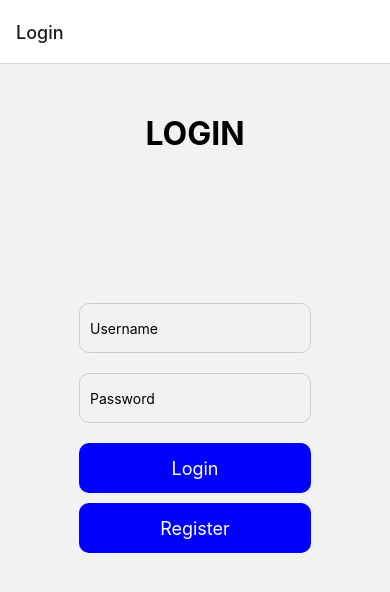
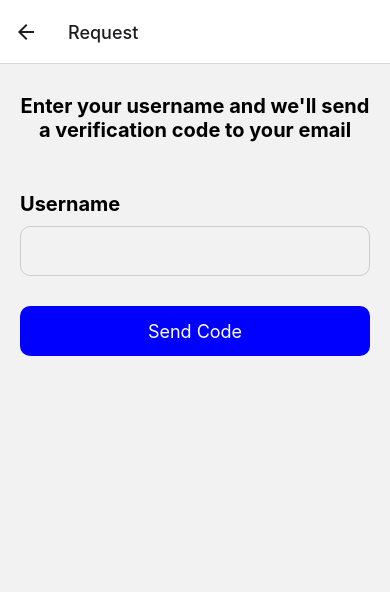
Before and after one commit to maxi-p/marketplace, a React Native app in the folder mobile_frontend/: screen /Request in a window 390 px wide. Shown: the top 592 px of the page. Built offline with nearby package versions, Linux system fonts and the light colour scheme.

Commit message:
Updated User Page Styling. Created UsernamePage for paswordRequest. created PasswordResetPage for passwordChange. Not fully tested...waiting on API

```diff
--- a/mobile_frontend/App.js
+++ b/mobile_frontend/App.js
@@ -9,6 +9,8 @@ import HomePage from './pages/HomePage';
 import SellPage from './pages/SellPage';
 import BrowsePage from './pages/BrowsePage';
 import UserPage from './pages/UserPage';
+import UsernamePage from './pages/UsernamePage';
+import PasswordResetPage from './pages/PasswordResetPage';
 import { UserContext } from './logic/UserContext';
 import SettingsPage from './pages/SettingsPage';
 
@@ -45,6 +47,8 @@ const App = () => {
         <Stack.Screen name="Post-Login" component={PostLogin}
           options={{headerShown: false}}
         />
+        <Stack.Screen name="Reset" component={PasswordResetPage} />
+        <Stack.Screen name="Request" component={UsernamePage} />
         <Stack.Screen name="Settings" component={SettingsPage} />
       </Stack.Navigator>
     </UserContext.Provider>
--- a/mobile_frontend/Components/Login.js
+++ b/mobile_frontend/Components/Login.js
@@ -1,6 +1,5 @@
 import React, { useContext, useState } from 'react';
 import { View, TextInput, TouchableOpacity, Text, StyleSheet, Alert } from 'react-native';
-import HomePage from '../pages/HomePage';
 import {UserContext} from '../logic/UserContext';
 
 
@@ -43,9 +42,9 @@ const Login = (props) => {
         });
         props.navigation?.navigate('Post-Login');
         // Navigate to Home screen
-        setUsername(''); // Clear username
-        setPassword(''); // Clear password
-        setMessage(''); // Clear error message
+        setUsername('');
+        setPassword('');
+        setMessage('');
       }
     } catch (error) {
       console.error(error);
@@ -58,6 +57,10 @@ const Login = (props) => {
     console.log('Redirecting to register screen');
     props.navigation.navigate('Register');
   };
+
+  const resetPassword = () => {
+    props.navigation.navigate('Request');
+  }
 
   const handleLogout = () => {
     setUsername(''); // Clear username
@@ -89,6 +92,9 @@ const Login = (props) => {
         <Text style={styles.buttonText}>Register</Text>
       </TouchableOpacity>
       <Text style={styles.message}>{message}</Text>
+      <TouchableOpacity onPress={resetPassword}>
+      <Text style={styles.forgotPassword}>Forgot Password?</Text>
+      </TouchableOpacity>
     </View>
   );
 };
@@ -117,6 +123,12 @@ const styles = StyleSheet.create({
     paddingLeft: 10,
     paddingRight: 60,
   },
+  forgotPassword: {
+    color: 'blue',
+    fontSize: 18,
+    marginBottom: 20,
+    marginHorizontal: 75,
+  },
   button: {
     width: '80%',
     height: 50,
--- /dev/null
+++ b/mobile_frontend/pages/PasswordResetPage.js
@@ -0,0 +1,133 @@
+import React, { useState, useEffect } from 'react';
+import { Text, StyleSheet, View, TextInput, TouchableOpacity } from 'react-native';
+
+
+const PasswordResetPage = ( {route} ) => {
+
+    const [username, setUsername] = useState('');
+    const [code, setCode] = useState('');
+    const [newPassword, setNewPassword] = useState('');
+
+    useEffect(() => {
+        setUsername(route.params.username || '');
+    }, [route.params.username]);
+
+    const handlePasswordChange = async () => {
+        try {
+            // Call the passwordChange function
+            const response = await passwordChange(username, code, newPassword);
+            // Handle successful password change here if needed
+        } catch (error) {
+            // Handle errors here
+            Alert.alert('Error', error.message);
+        }
+    };
+
+    const passwordChange = async (username, verificationNumber, newPassword) => {
+        try {
+            const response = await fetch(`https://cop4331-marketplace-98e1376d9db6.herokuapp.com/api/passwordChange`, {
+                method: 'POST',
+                headers: {
+                    'Content-Type': 'application/json'
+                },
+                body: JSON.stringify({
+                    username: username,
+                    verificationNumber: verificationNumber,
+                    newPassword: newPassword
+                })
+            });
+
+            const responseData = await response.json();
+
+            if (response.status === 200) {
+                // Password changed successfully
+                console.log('Password changed successfully');
+                return responseData; // You might want to return some data here
+            } else if (response.status === 404) {
+                // User not found in the database
+                throw new Error('User is not in Database');
+            } else if (response.status === 400) {
+                // Verification number doesn't match database
+                throw new Error('Verify Num doesn\'t match Database');
+            } else {
+                // Handle other status codes as needed
+                throw new Error('Unexpected error occurred');
+            }
+        } catch (error) {
+            console.error('Error changing password:', error.message);
+            throw new Error('Failed to change password. Please try again.');
+        }
+    };
+
+
+    return (
+        <View style={styles.container}>
+            <Text style={styles.topText}>We've sent a reset code to your email Please enter the following information</Text>
+          <Text style={styles.text}>Verification Code</Text>
+            <TextInput
+            style={styles.input}
+            placeholder=""
+            value={code}
+            onChangeText={setCode}
+          />
+          <Text style={styles.text}>New Password</Text>
+            <TextInput
+            style={styles.input}
+            placeholder=""
+            value={newPassword}
+            onChangeText={setNewPassword}
+          />
+          <TouchableOpacity style={styles.button} onPress={handlePasswordChange}>
+            <Text style={styles.buttonText}>Reset Password</Text>
+          </TouchableOpacity>
+        </View>
+    )
+}
+
+const styles = StyleSheet.create({
+    container: {
+        flex: 1,
+        justifyContent: 'top',
+        alignItems: 'center',
+        padding: 20,
+      },
+      topText: {
+        fontSize: 20,
+        fontWeight: "bold",
+        color: "black",
+        marginTop: 10,
+        marginBottom: 50,
+        marginVertical: 0,
+        textAlign: 'center',
+      },
+      text: {
+        fontSize: 20,
+        marginBottom: 10,
+        fontWeight: 'bold',
+        color: 'black',
+        alignSelf: 'flex-start', // Align text to the left
+      },
+      input: {
+        width: '100%',
+        height: 50,
+        marginBottom: 20,
+        borderWidth: 1,
+        borderColor: '#ccc',
+        borderRadius: 10,
+        paddingLeft: 10,
+      },
+      button: {
+        width: '100%',
+        height: 50,
+        backgroundColor: 'blue',
+        justifyContent: 'center',
+        alignItems: 'center',
+        borderRadius: 10,
+      },
+      buttonText: {
+        color: 'white',
+        fontSize: 18,
+      },
+});
+
+export default PasswordResetPage;
--- a/mobile_frontend/pages/SettingsPage.js
+++ b/mobile_frontend/pages/SettingsPage.js
@@ -1,6 +1,5 @@
 import React, { useContext, useState, useEffect } from 'react';
 import { View, TextInput, TouchableOpacity, Text, StyleSheet, Alert, ScrollView, KeyboardAvoidingView } from 'react-native';
-import { useForm, Controller } from "react-hook-form";
 import { UserContext } from '../logic/UserContext';
 import R_Validation_Data from "../logic/RegisterValidation";
 
@@ -97,7 +96,6 @@ const SettingsPage = () => {
           return;
         }
       }
-    //}
 
     if (!validateUsername(newUsername)) {
       setUsernameError("Username must be 4-18 characters (Alphanumeric, -, _) and start with a character");
--- a/mobile_frontend/pages/UserPage.js
+++ b/mobile_frontend/pages/UserPage.js
@@ -49,23 +49,23 @@ const UserPage = () => {
       <Text style={styles.title}>{curUsername}'s Information</Text>
       <View style={styles.userInfo}>
         <Text style={styles.label}>Username</Text>
-        <Text>{curUsername}</Text>
+        <Text style={styles.info}>{curUsername}</Text>
       </View>
       <View style={styles.userInfo}>
         <Text style={styles.label}>Name</Text>
-        <Text>{curFirstName + " " + curLastName}</Text>
+        <Text style={styles.info}>{curFirstName + " " + curLastName}</Text>
       </View>
       <View style={styles.userInfo}>
         <Text style={styles.label}>Email</Text>
-        <Text>{curEmail}</Text>
+        <Text style={styles.info}>{curEmail}</Text>
       </View>
       <View style={styles.userInfo}>
         <Text style={styles.label}>Phone Number</Text>
-        <Text>{curPhoneNumber}</Text>
+        <Text style={styles.info}>{curPhoneNumber}</Text>
       </View>
       <View style={styles.userInfo}>
         <Text style={styles.label}>About Me</Text>
-        <Text>{curAboutMe}</Text>
+        <Text style={styles.info}>{curAboutMe}</Text>
       </View>
     </ScrollView>
     );
@@ -82,13 +82,21 @@ const styles = StyleSheet.create({
     fontSize: 24,
     fontWeight: 'bold',
     marginBottom: 20,
+    color: 'black',
   },
   userInfo: {
     fontSize: 20,
     marginBottom: 10,
     alignSelf: 'flex-start', // Align text to the left
+    color: 'black',
+  },
+  info: {
+    fontSize: 20,
+    color: 'black',
   },
   label: {
+    fontSize: 20,
+    color: 'black',
     fontWeight: 'bold',
   },
   button: {
--- /dev/null
+++ b/mobile_frontend/pages/UsernamePage.js
@@ -0,0 +1,111 @@
+import React, { useState } from 'react';
+import { Text, StyleSheet, View, TextInput, TouchableOpacity } from 'react-native';
+
+
+const UsernamePage = (props) => {
+
+    const [username, setUsername] = useState('');
+    const [message, setMessage] = useState('');
+
+    const passwordRequest = async (username) => {
+        try {
+            const response = await fetch('https://cop4331-marketplace-98e1376d9db6.herokuapp.com/api/passwordRequest', {
+                method: 'POST',
+                headers: {
+                    'Content-Type': 'application/json',
+                },
+                body: JSON.stringify({
+                    username: username,
+                }),
+            });
+
+            console.log('Response:', response); // Log the response
+            props.navigation.navigate('Reset', { username: username });
+
+            const data = await response.json();
+
+            if (response.ok) {
+                // If response is successful
+                props.navigation.navigate('Reset', { username: username });
+            } else {
+                // If response is not successful
+                setMessage(data.error); // Display error message
+            }
+        } catch (error) {
+            // If an error occurs during the fetch operation
+            console.error('Error:', error);
+            setMessage('An error occurred. Please try again.'); // Display generic error message
+            props.navigation.navigate('Reset', { username: username });
+        }
+    };
+
+    return (
+        <View style={styles.container}>
+            <Text style={styles.topText}>Enter your username and we'll send a verification code to your email</Text>
+            <Text style={styles.text}>Username</Text>
+            <TextInput
+            style={styles.input}
+            placeholder=""
+            value={username}
+            onChangeText={setUsername}
+          />
+            <Text style={styles.message}>{message}</Text>
+            <TouchableOpacity style={styles.button} onPress={() => passwordRequest(username)}>
+            <Text style={styles.buttonText}>Send Code</Text>
+          </TouchableOpacity>
+        </View>
+    )
+}
+
+const styles = StyleSheet.create({
+    container: {
+        flex: 1,
+        justifyContent: 'top',
+        alignItems: 'center',
+        padding: 20,
+      },
+      topText: {
+        fontSize: 20,
+        fontWeight: "bold",
+        color: "black",
+        marginTop: 10,
+        marginBottom: 50,
+        marginVertical: 0,
+        textAlign: 'center',
+      },
+      text: {
+        fontSize: 20,
+        marginBottom: 10,
+        fontWeight: 'bold',
+        color: 'black',
+        alignSelf: 'flex-start', // Align text to the left
+      },
+      input: {
+        width: '100%',
+        height: 50,
+        marginBottom: 20,
+        borderWidth: 1,
+        borderColor: '#ccc',
+        borderRadius: 10,
+        paddingLeft: 10,
+      },
+      button: {
+        width: '100%',
+        height: 50,
+        backgroundColor: 'blue',
+        justifyContent: 'center',
+        alignItems: 'center',
+        borderRadius: 10,
+      },
+      buttonText: {
+        color: 'white',
+        fontSize: 18,
+      },
+      message: {
+        color: 'red',
+        fontSize: 16,
+        marginTop: 10,
+      },
+});
+
+export default UsernamePage;
```
